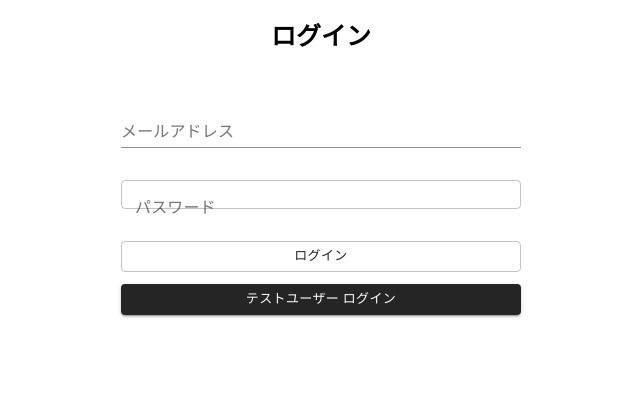
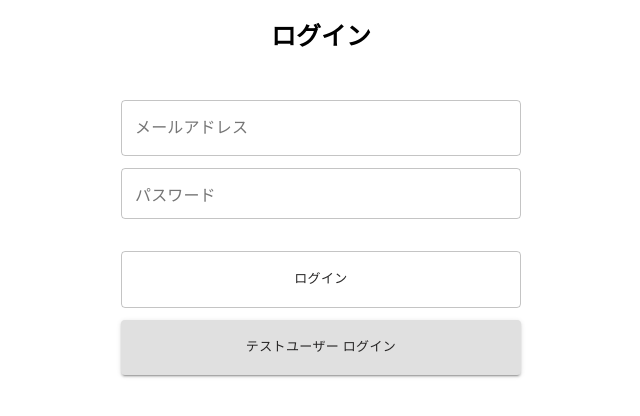
Before and after one commit to tam-t-3/Graph-App-Prd, a React (Create React App) app: page / in a window 1280 px wide. Shown: the top 416 px of the page, without its empty margins (319-959 px from the left). Built offline with nearby package versions, Linux system fonts and the light colour scheme; no server answers.

Commit message:
Added padding to SignIn.tsx button

```diff
--- a/src/Auth/SignIn.tsx
+++ b/src/Auth/SignIn.tsx
@@ -6,8 +6,9 @@ import { withRouter } from "react-router";
 import styled from "styled-components";
 
 const Style: React.CSSProperties = {
-  color: "white",
-  background: "#262525",
+  color: "#262525",
+  background: "",
+  padding: "16px",
 };
 
 const SignIn = () => {
@@ -45,16 +46,19 @@ const SignIn = () => {
 
       <form onSubmit={handleSubmit}>
         <label>
+          <TextFieldborder>
             <TextField fullWidth={true} label={aboutTxt.mail} style={{fontSize: "16px"}}
+              variant="outlined"
               name="email"
               type="email"
               value={email}
               onChange={handleEmail}
               placeholder="メールアドレス"
             />
+          </TextFieldborder>
         </label>
 
-        <div className="module-spacer--medium"/>
+        <div className="module-spacer--extra-small"/>
 
         <label>
           <TextFieldborder>
@@ -67,7 +71,7 @@ const SignIn = () => {
                 onChange={handlePassword}
                 inputProps={{
                   style: {
-                    padding: 5
+                    padding: 16
                   }
                 }}
               />
@@ -77,7 +81,7 @@ const SignIn = () => {
       <div className="module-spacer--medium"/>
 
       <div className="center">
-        <Button size="small" variant="outlined" type="submit" fullWidth={true}>{navigation.logIn}</Button>
+        <Button size="small" variant="outlined" type="submit" fullWidth={true} style={Style}>{navigation.logIn}</Button>
       </div>
 
     </form>
@@ -92,8 +96,6 @@ const SignIn = () => {
   )
 }
 
-const TextFieldborder = styled.div`
-
-`
+const TextFieldborder = styled.div``
 
 export default withRouter(SignIn);
```
Also changed, not shown: 1 other file (tests, documents, lock files or other folders). Lines whose indentation alone changed are shown as unchanged.
